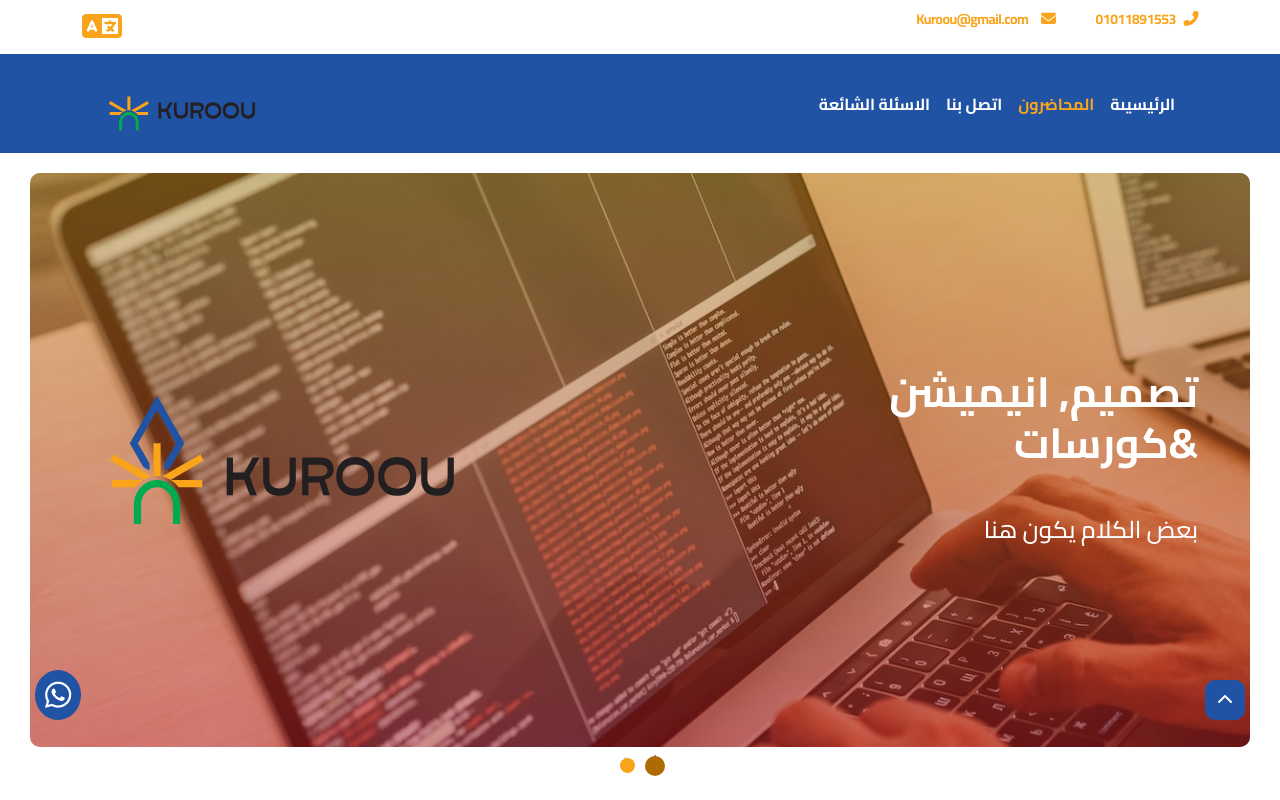
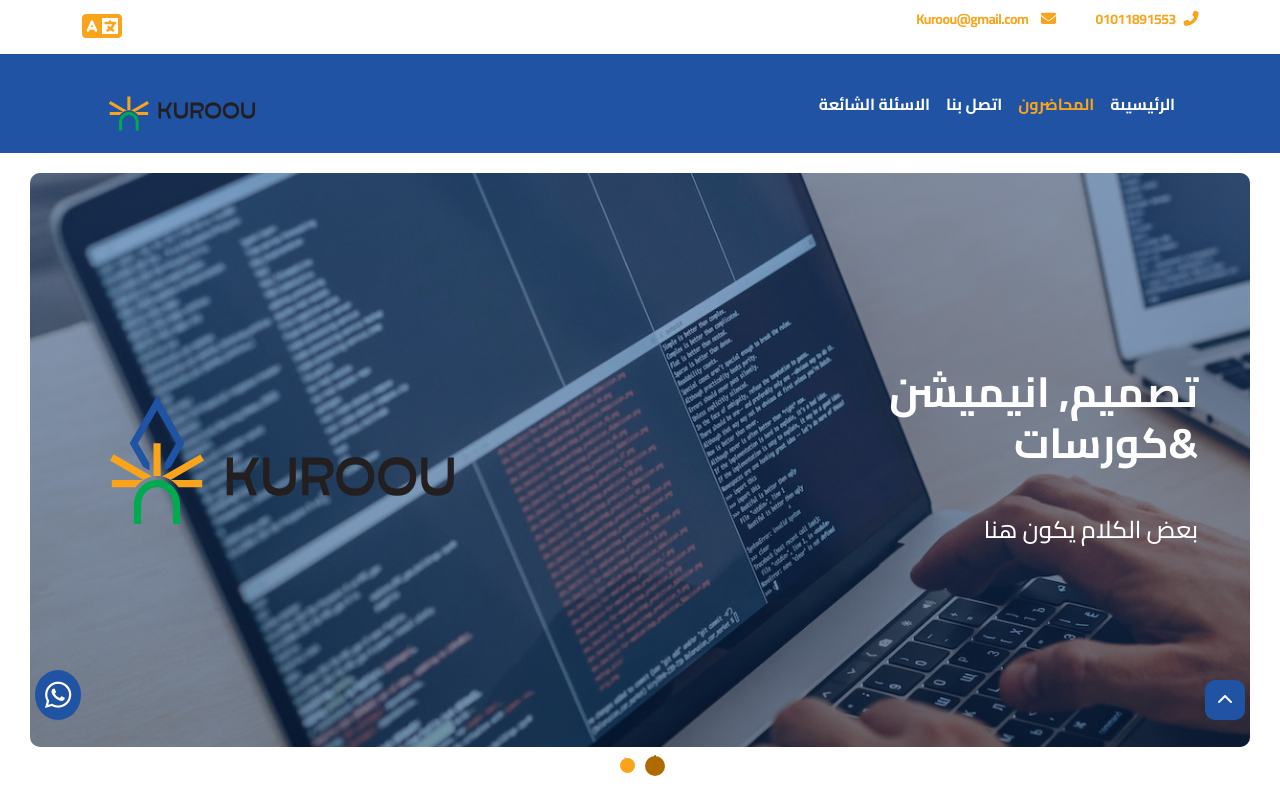
Before and after one commit to MRloll/kuroou, a plain HTML site: page instructors.html in a window 1280 px wide. Shown: the top 800 px of the page. Drawn offline with Linux system fonts and the light colour scheme.

Commit message:
setting the theme color

```diff
--- a/css/app.css
+++ b/css/app.css
@@ -243,8 +243,8 @@ background: var(--secColor);
   height: 100%;
   top: 0;
   right: 0;
-  background: -webkit-gradient(linear, left top, left bottom, from(var(--mainColor)), to(var(--thirdColor)));
-  background: linear-gradient(180deg, var(--mainColor), var(--thirdColor));
+  background: -webkit-gradient(linear, left top, left bottom, from(var(--secColor)), to(var(--secDark)));
+  background: linear-gradient(180deg, var(--secColor), var(--secDark));
   opacity: 0.4;
   z-index: 1;
 }
--- a/instructors.html
+++ b/instructors.html
@@ -34,7 +34,6 @@
 
     <link rel="stylesheet" href="css/app.css" type="text/css" />
     <link rel="stylesheet" href="css/instructors.css" type="text/css" />
-    <style></style>
   </head>
   <body>
     <div class="top-banner">
```
